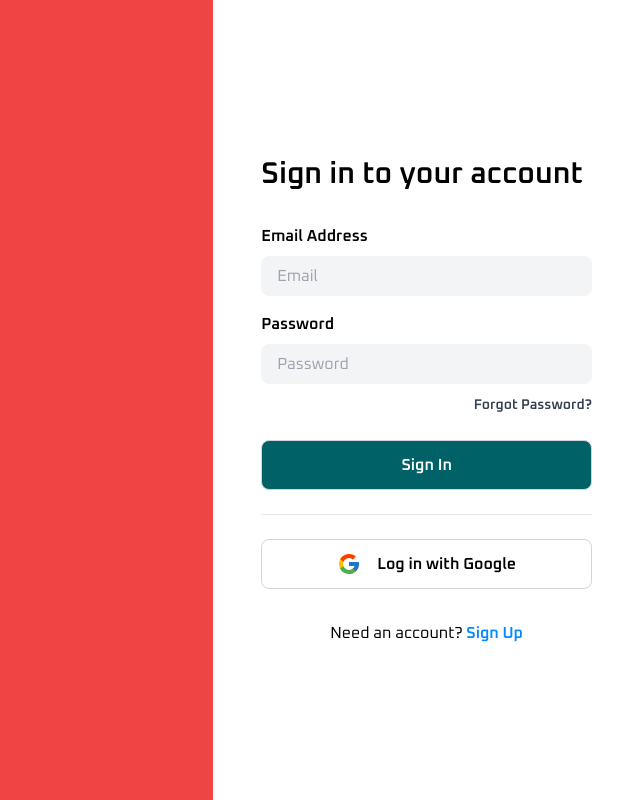
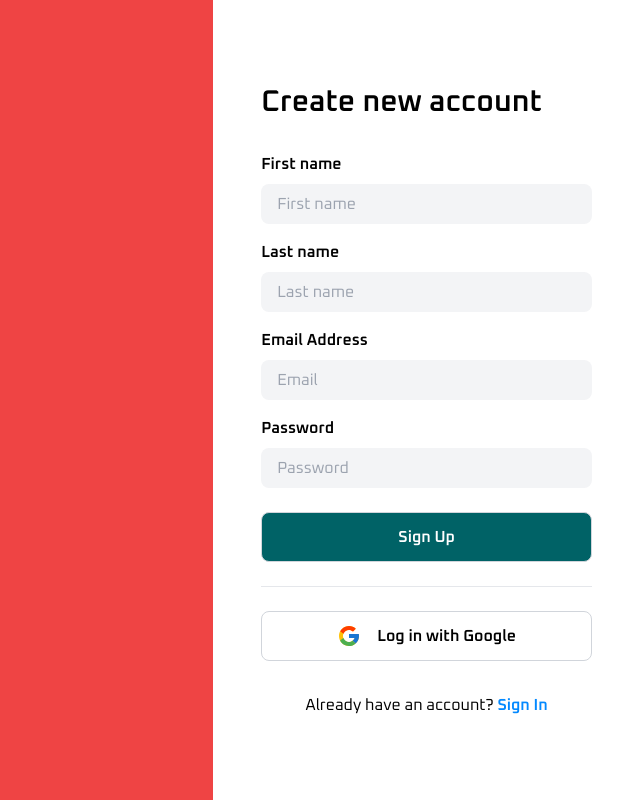
Before and after one commit to mrizkiaiman/ShonenPlays-ReactJS-ecommerce, a React (Create React App) app: page /signup in a window 1280 px wide. Shown: the whole page, without its empty margins (640-1280 px from the left). Built offline with nearby package versions, Linux system fonts and the light colour scheme.

Commit message:
Sign up screen is done

```diff
--- a/src/App.js
+++ b/src/App.js
@@ -1,10 +1,21 @@
-import SignIn from './pages/SignIn'
+import React from 'react'
+import {BrowserRouter as Router, Switch, Route} from 'react-router-dom'
+//Pages
+import SignIn from './pages/auth/SignIn'
+import SignUp from './pages/auth/SignUp'
 
 function App() {
   return (
-    <div>
-      <SignIn />
-    </div>
+    <Router>
+      <Switch>
+        <Route exact path="/">
+          <SignIn />
+        </Route>
+        <Route path="/signup">
+          <SignUp />
+        </Route>
+      </Switch>
+    </Router>
   )
 }
 
--- a/src/pages/SignIn/index.js
+++ b/src/pages/auth/SignIn/index.js
@@ -1,14 +1,17 @@
 import React from 'react'
 import './style.scss'
-import {FormValidation} from '../../utils'
 //Assets
-import GoogleIcon from '../../assets/Icons/google.svg'
+import GoogleIcon from '../../../assets/Icons/google.svg'
 //Components
-import {Forms, Parts} from '../../components'
+import {Forms, Parts} from '../../../components'
+//Utils
+import {FormValidation} from '../../../utils'
+import {Link} from 'react-router-dom'
 
 export default function SignIn() {
   const {Form, FormButton, FormField} = Forms
   const {Button, Line} = Parts
+
   return (
     <section className="mainContainer">
       <div className="bannerContainer"></div>
@@ -55,13 +58,13 @@ export default function SignIn() {
               />
               <p class="mt-8 text-center">
                 Need an account?{' '}
-                <a
-                  target="_blank"
+                <Link
+                  to="/signup"
                   rel="noreferrer"
                   href="https://mrizkiaiman.wordpress.com"
                   class="font-semibold text-f-blue hover:text-blue-700">
                   Sign Up
-                </a>
+                </Link>
               </p>
             </>
           </Form>
--- /dev/null
+++ b/src/pages/auth/SignUp/index.js
@@ -0,0 +1,78 @@
+import React from 'react'
+import './style.scss'
+//Assets
+import GoogleIcon from '../../../assets/Icons/google.svg'
+//Components
+import {Forms, Parts} from '../../../components'
+//Utils
+import {FormValidation} from '../../../utils'
+import {Link} from 'react-router-dom'
+
+export default function SignIn() {
+  const {Form, FormButton, FormField} = Forms
+  const {Button, Line} = Parts
+
+  return (
+    <section className="mainContainer">
+      <div className="bannerContainer"></div>
+      <div className="signUpContainer">
+        <div className="signUpContainer--formContainer">
+          <Form
+            initialValues={{
+              firstName: '',
+              lastName: '',
+              email: '',
+              password: '',
+            }}
+            validationSchema={FormValidation.SignUp}
+            onSubmit={(values) => {
+              console.log(values)
+            }}>
+            <>
+              <p className="text-3xl font-semibold mb-8">Create new account</p>
+              <div className="mb-4">
+                <label className="font-semibold">First name</label>
+                <FormField name="firstName" placeholder="First name" />
+              </div>
+              <div className="mb-4">
+                <label className="font-semibold">Last name</label>
+                <FormField name="lastName" placeholder="Last name" />
+              </div>
+              <div className="mb-4">
+                <label className="font-semibold">Email Address</label>
+                <FormField name="email" placeholder="Email" />
+              </div>
+              <div className="mb-1">
+                <label className="font-semibold">Password</label>
+                <FormField
+                  type="password"
+                  name="password"
+                  placeholder="Password"
+                />
+              </div>
+
+              <FormButton type="submit" title="Sign Up" />
+              <Line />
+              <Button
+                icon={
+                  <img src={GoogleIcon} className="mr-4" alt="google-icon" />
+                }
+                title={'Log in with Google'}
+              />
+              <p class="mt-8 text-center">
+                Already have an account?{' '}
+                <Link
+                  to="/"
+                  rel="noreferrer"
+                  href="https://mrizkiaiman.wordpress.com"
+                  class="font-semibold text-f-blue hover:text-blue-700">
+                  Sign In
+                </Link>
+              </p>
+            </>
+          </Form>
+        </div>
+      </div>
+    </section>
+  )
+}
--- /dev/null
+++ b/src/pages/auth/SignUp/style.scss
@@ -0,0 +1,17 @@
+.mainContainer {
+  @apply flex items-center h-screen md:flex-row;
+}
+
+.bannerContainer {
+  @apply hidden w-full h-screen bg-red-500 lg:block md:w-1/3 lg:w-2/3;
+}
+
+.signUpContainer {
+  @apply flex items-center justify-center
+  w-full h-screen px-6 bg-white
+  md:mx-auto md:w-1/2 xl:w-1/3 lg:px-16 xl:px-12;
+
+  &--formContainer {
+    @apply w-full;
+  }
+}
```
Also changed, not shown: src/pages/README.md (added), src/pages/SignUp/index.js (deleted), src/pages/SignUp/style.scss (deleted), src/pages/auth/SignIn/style.scss (renamed from src/pages/SignIn/style.scss).
